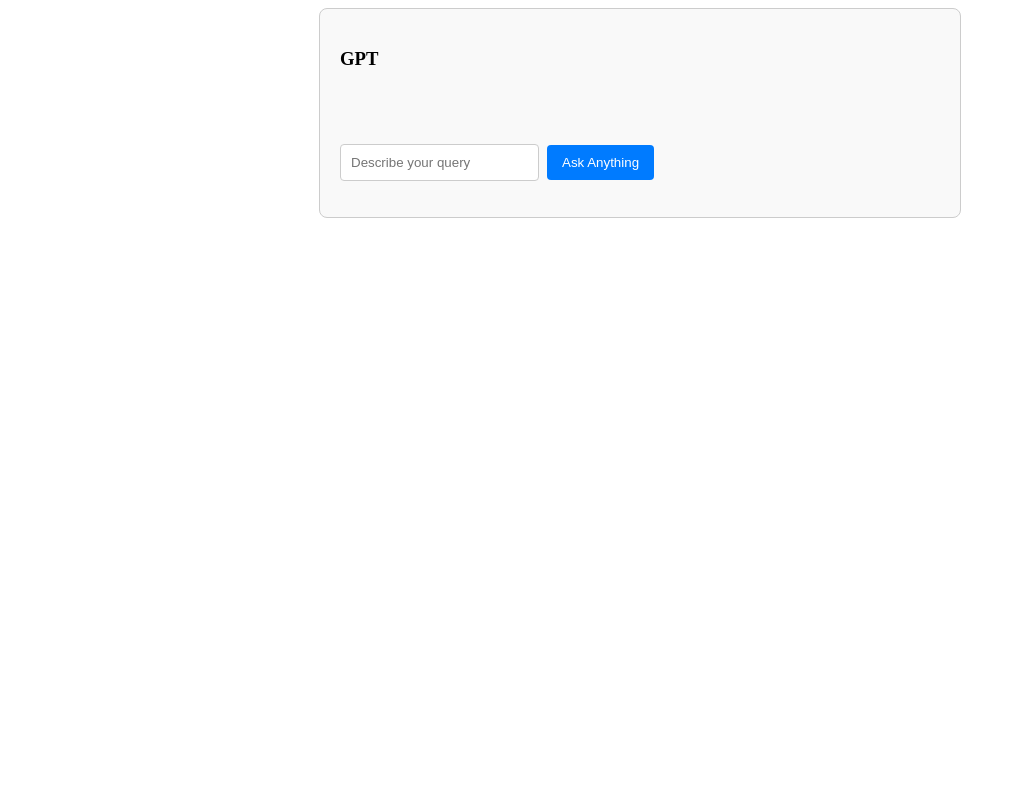
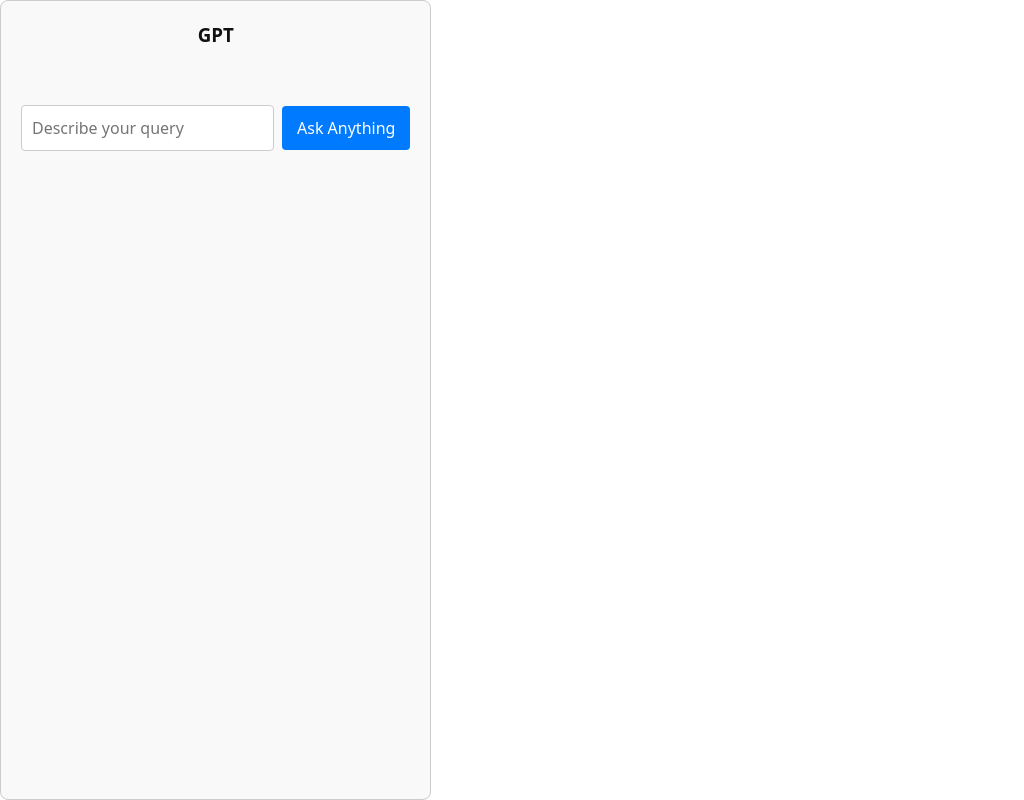
Before and after one commit to Devon-McGrath-github/fullstack-openai-chatbot, a React (Vite) app in the folder client/: page / in a window 1280 px wide. Shown: the whole page, without its empty margins (0-1024 px from the left). Built offline with nearby package versions, Linux system fonts and the light colour scheme.

Commit message:
add css reset, tweak styles

```diff
--- a/client/src/App.css
+++ b/client/src/App.css
@@ -1,20 +1,105 @@
-#root {
-  max-width: 1280px;
-  margin: 0 auto;
-  padding: 2rem;
-  text-align: center;
+@font-face {
+  font-family: 'ColfaxAI';
+  src: url(https://cdn.openai.com/API/fonts/ColfaxAIRegular.woff2)
+      format('woff2'),
+    url(https://cdn.openai.com/API/fonts/ColfaxAIRegular.woff) format('woff');
+  font-weight: normal;
+  font-style: normal;
+}
+@font-face {
+  font-family: 'ColfaxAI';
+  src: url(https://cdn.openai.com/API/fonts/ColfaxAIBold.woff2) format('woff2'),
+    url(https://cdn.openai.com/API/fonts/ColfaxAIBold.woff) format('woff');
+  font-weight: bold;
+  font-style: normal;
 }
 
+/* Prefers reduced motion - disable loading animation */
 @media (prefers-reduced-motion: no-preference) {
   a:nth-of-type(2) .logo {
     animation: logo-spin infinite 20s linear;
   }
 }
 
-.card {
-  padding: 2em;
+:root {
+  font-family: Inter, system-ui, Avenir, Helvetica, Arial, sans-serif;
+  line-height: 1.5;
+  font-weight: 400;
+
+  font-synthesis: none;
+  text-rendering: optimizeLegibility;
+  -webkit-font-smoothing: antialiased;
+  -moz-osx-font-smoothing: grayscale;
+  -webkit-text-size-adjust: 100%;
+
+  box-sizing: border-box;
 }
 
-.read-the-docs {
-  color: #888;
+main {
+  min-height: 100vh;
+  display: flex;
+  flex-direction: column;
+  align-items: center;
+  max-width: 760px;
+  margin: 0 auto;
+  padding: 20px;
+  border: 1px solid #ccc;
+  border-radius: 8px;
+  background-color: #f9f9f9;
 }
+
+body {
+  margin: 0;
+  display: flex;
+  place-items: center;
+  min-width: 320px;
+  min-height: 100vh;
+}
+
+a {
+  font-weight: 500;
+  color: #646cff;
+  text-decoration: inherit;
+}
+a:hover {
+  color: #535bf2;
+}
+
+h1 {
+  font-size: 3.2em;
+  line-height: 1.1;
+}
+
+button {
+  border-radius: 8px;
+  border: 1px solid transparent;
+  padding: 0.6em 1.2em;
+  font-size: 1em;
+  font-weight: 500;
+  font-family: inherit;
+  background-color: #1a1a1a;
+  cursor: pointer;
+  transition: border-color 0.25s;
+}
+
+button:hover {
+  border-color: #646cff;
+}
+
+button:focus,
+button:focus-visible {
+  outline: 4px auto -webkit-focus-ring-color;
+}
+
+@media (prefers-color-scheme: light) {
+  :root {
+    color: #213547;
+    background-color: #ffffff;
+  }
+  a:hover {
+    color: #747bff;
+  }
+  button {
+    background-color: #f9f9f9;
+  }
+}
--- a/client/src/App.tsx
+++ b/client/src/App.tsx
@@ -1,9 +1,9 @@
 import {useState} from 'react';
 import ChatInput from './components/ChatInput/ChatInput';
 import ChatOutput from './components/ChatOutput/ChatOutput';
-import styles from './styles.module.css';
 import {useChat} from './hooks/useChat';
-import { ChatProvider } from './context/ChatContext';
+import {ChatProvider} from './context/ChatContext';
+import './App.css';
 
 type GenerateResponse = {
   query: string;
@@ -42,14 +42,13 @@
   };
 
   return (
-    <main className={styles.main}>
+    <main>
       <h3>GPT</h3>
       <div
         style={{
           display: 'flex',
           flexDirection: 'column',
           gap: '8px',
-          marginBottom: '16px',
         }}
       >
         <ChatOutput />
--- a/client/src/index.css
+++ /dev/null
@@ -1,71 +0,0 @@
-:root {
-  font-family: Inter, system-ui, Avenir, Helvetica, Arial, sans-serif;
-  line-height: 1.5;
-  font-weight: 400;
-
-  color-scheme: light dark;
-  color: rgba(255, 255, 255, 0.87);
-  background-color: #242424;
-
-  font-synthesis: none;
-  text-rendering: optimizeLegibility;
-  -webkit-font-smoothing: antialiased;
-  -moz-osx-font-smoothing: grayscale;
-  -webkit-text-size-adjust: 100%;
-
-  box-sizing: border-box;
-}
-
-a {
-  font-weight: 500;
-  color: #646cff;
-  text-decoration: inherit;
-}
-a:hover {
-  color: #535bf2;
-}
-
-body {
-  margin: 0;
-  display: flex;
-  place-items: center;
-  min-width: 320px;
-  min-height: 100vh;
-}
-
-h1 {
-  font-size: 3.2em;
-  line-height: 1.1;
-}
-
-button {
-  border-radius: 8px;
-  border: 1px solid transparent;
-  padding: 0.6em 1.2em;
-  font-size: 1em;
-  font-weight: 500;
-  font-family: inherit;
-  background-color: #1a1a1a;
-  cursor: pointer;
-  transition: border-color 0.25s;
-}
-button:hover {
-  border-color: #646cff;
-}
-button:focus,
-button:focus-visible {
-  outline: 4px auto -webkit-focus-ring-color;
-}
-
-@media (prefers-color-scheme: light) {
-  :root {
-    color: #213547;
-    background-color: #ffffff;
-  }
-  a:hover {
-    color: #747bff;
-  }
-  button {
-    background-color: #f9f9f9;
-  }
-}
--- a/client/src/main.tsx
+++ b/client/src/main.tsx
@@ -1,6 +1,7 @@
 import {StrictMode} from 'react';
 import {createRoot} from 'react-dom/client';
 import App from './App.tsx';
+import './reset.css';
 
 createRoot(document.getElementById('root')!).render(
   <StrictMode>
--- /dev/null
+++ b/client/src/reset.css
@@ -0,0 +1,91 @@
+/* 1. Use a more intuitive box-sizing model */
+*,
+*::before,
+*::after {
+  box-sizing: border-box;
+}
+
+/* 2. Remove default margin and padding */
+* {
+  margin: 0;
+  padding: 0;
+}
+
+/* 3. Allow percentage-based heights in the application */
+html,
+body {
+  height: 100%;
+}
+
+/* 4. Improve text rendering and font consistency */
+body {
+  -webkit-font-smoothing: antialiased;
+  -moz-osx-font-smoothing: grayscale;
+  text-rendering: optimizeLegibility;
+  font-family: system-ui, -apple-system, BlinkMacSystemFont, 'Segoe UI', Roboto,
+    Oxygen, Ubuntu, Cantarell, 'Open Sans', 'Helvetica Neue', sans-serif;
+  line-height: 1.5;
+  background-color: #fff;
+  color: #111;
+}
+
+/* 5. Make images and media responsive by default */
+img,
+picture,
+video,
+canvas,
+svg {
+  display: block;
+  max-width: 100%;
+}
+
+/* 6. Inherit fonts for inputs and buttons */
+input,
+button,
+textarea,
+select {
+  font: inherit;
+  color: inherit;
+}
+
+/* 7. Remove built-in form control styles */
+button {
+  background: none;
+  border: none;
+  cursor: pointer;
+}
+
+/* 8. Ensure buttons still show pointer on hover */
+button:disabled {
+  cursor: not-allowed;
+  opacity: 0.6;
+}
+
+/* 9. Remove list styles (ul/ol) */
+ul,
+ol {
+  list-style: none;
+}
+
+/* 10. Remove anchor defaults but keep accessibility */
+a {
+  text-decoration: none;
+  color: inherit;
+}
+
+/* 11. Give a smoother scroll */
+html {
+  scroll-behavior: smooth;
+}
+
+/* 12. Respect user preference for reduced motion */
+@media (prefers-reduced-motion: reduce) {
+  *,
+  *::before,
+  *::after {
+    animation-duration: 0.01ms !important;
+    animation-iteration-count: 1 !important;
+    transition-duration: 0.01ms !important;
+    scroll-behavior: auto !important;
+  }
+}
--- a/client/src/styles.module.css
+++ /dev/null
@@ -1,42 +0,0 @@
-@font-face {
-  font-family: 'ColfaxAI';
-  src: url(https://cdn.openai.com/API/fonts/ColfaxAIRegular.woff2)
-      format('woff2'),
-    url(https://cdn.openai.com/API/fonts/ColfaxAIRegular.woff) format('woff');
-  font-weight: normal;
-  font-style: normal;
-}
-@font-face {
-  font-family: 'ColfaxAI';
-  src: url(https://cdn.openai.com/API/fonts/ColfaxAIBold.woff2) format('woff2'),
-    url(https://cdn.openai.com/API/fonts/ColfaxAIBold.woff) format('woff');
-  font-weight: bold;
-  font-style: normal;
-}
-
-.main {
-  max-width: 600px;
-  margin: 0 auto;
-  padding: 20px;
-  border: 1px solid #ccc;
-  border-radius: 8px;
-  background-color: #f9f9f9;
-}
-
-.form {
-  display: flex;
-  margin-bottom: 20px;
-}
-
-.submitButton {
-  padding: 6px 10px;
-  border: 1px solid #ccc;
-  background: #fff;
-  cursor: pointer;
-  border-radius: 4px;
-}
-
-.submitButton:disabled {
-  opacity: 0.6;
-  cursor: not-allowed;
-}
```
